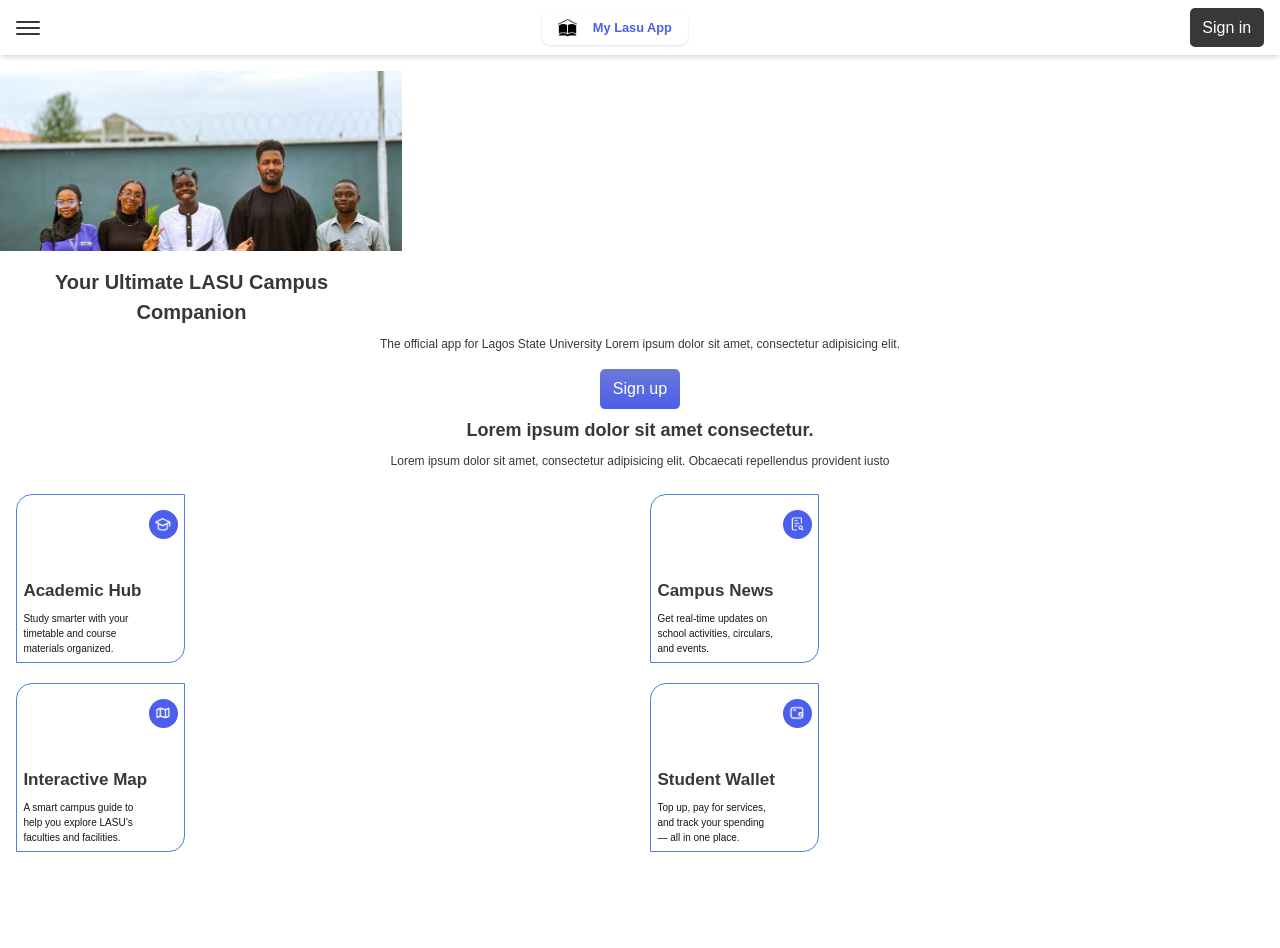
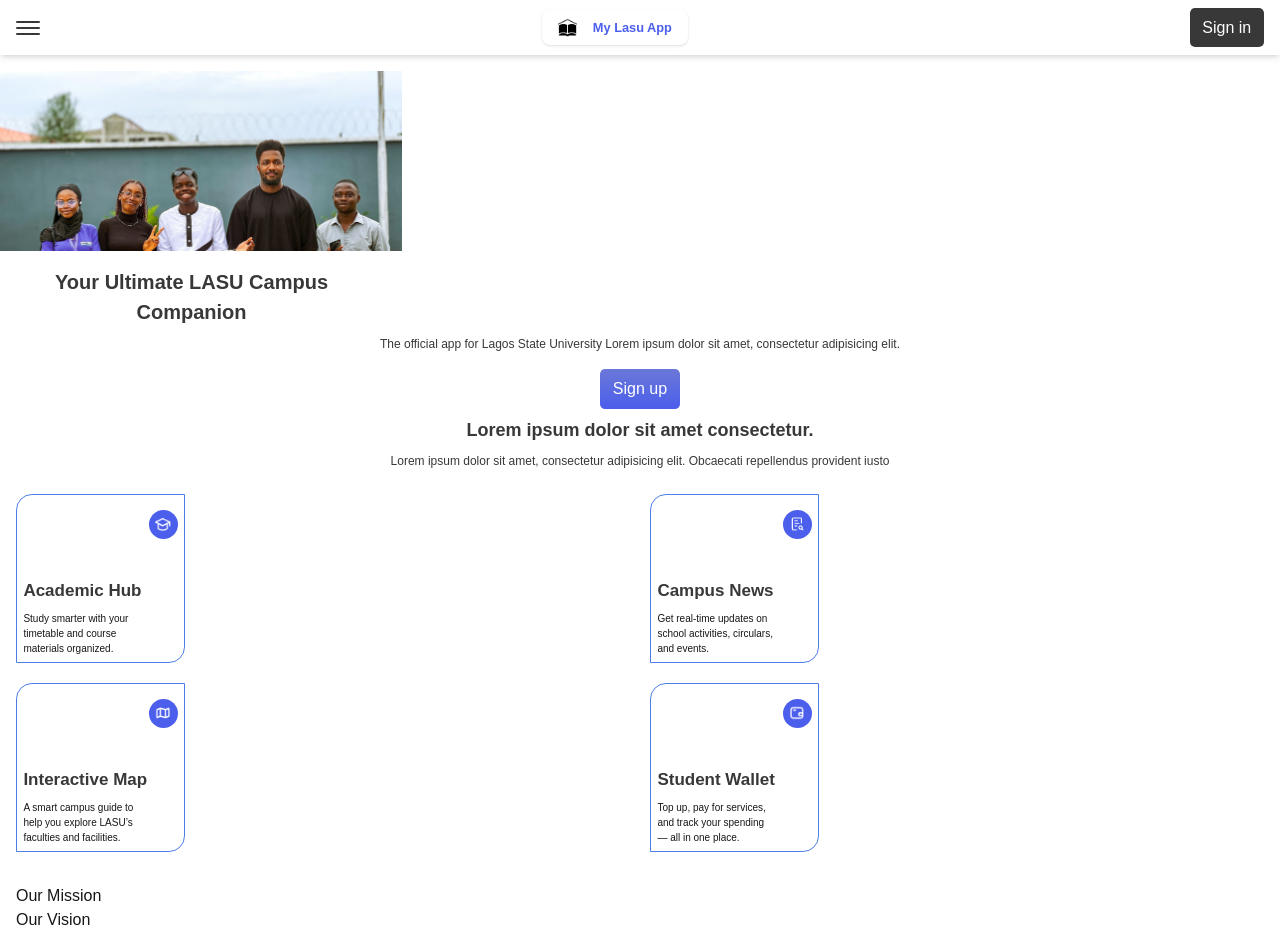
Before and after one commit to nUnitecch/LASUWEBAPP-Frontend, a Next.js app: page / in a window 1280 px wide. Before the commit the page ends 868 px from the top, so only its background shows below. Built offline with nearby package versions, Linux system fonts and the light colour scheme.

Commit message:
chore: added the about branch

```diff
--- /dev/null
+++ b/app/_components/Home/about.tsx
@@ -0,0 +1,12 @@
+export default function About() {
+  return (
+    <section className="p-4">
+      <div>
+        <div>
+          <div>Our Mission</div>
+          <div>Our Vision</div>
+        </div>
+      </div>
+    </section>
+  );
+}
--- a/app/page.tsx
+++ b/app/page.tsx
@@ -1,5 +1,6 @@
 import Card from "./_components/card";
 import Header from "./_components/header";
+import About from "./_components/Home/about";
 import Hero from "./_components/Home/hero";
 
 const cardDetails = [
@@ -35,6 +36,7 @@ export default function Home() {
           <Card details={card} />
         ))}
       </section>
+      <About />
     </div>
   );
 }
```
Also changed, not shown: app/icon.png (added).
